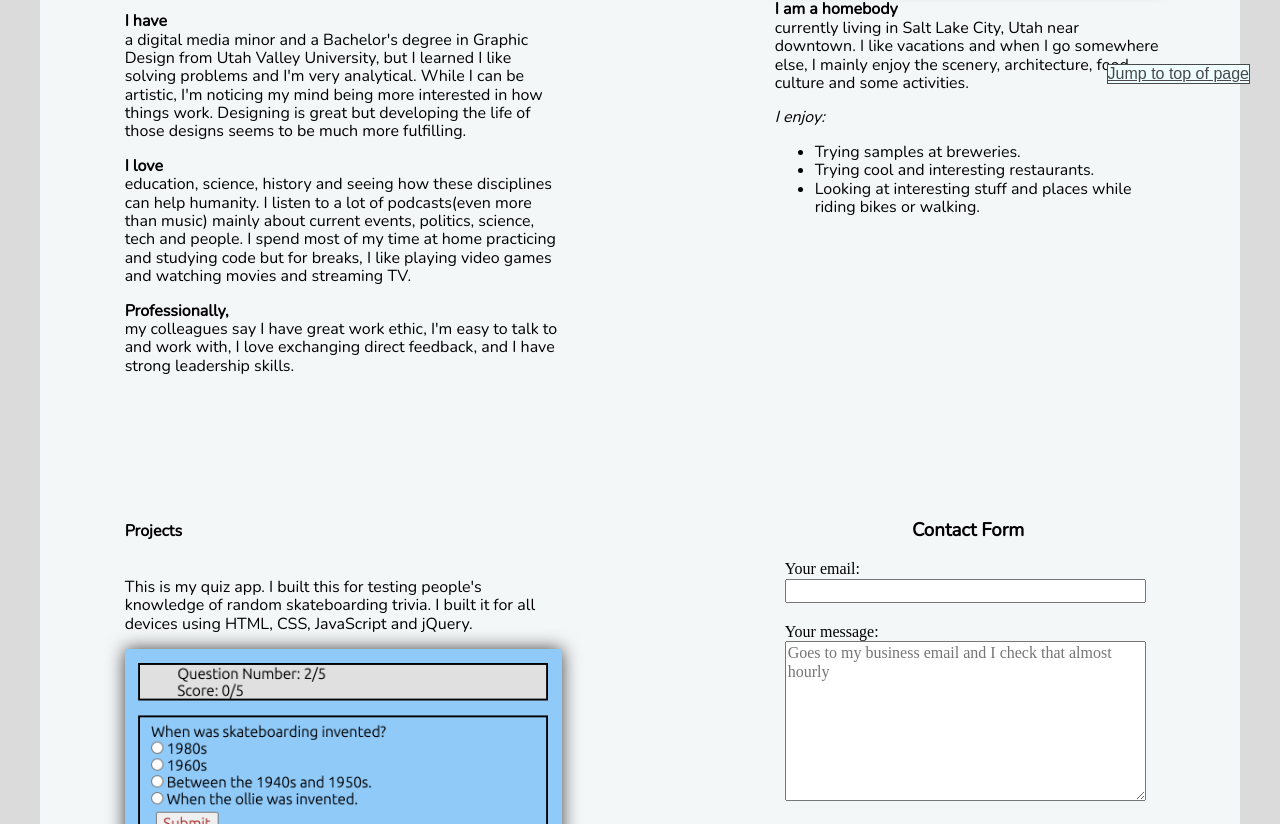
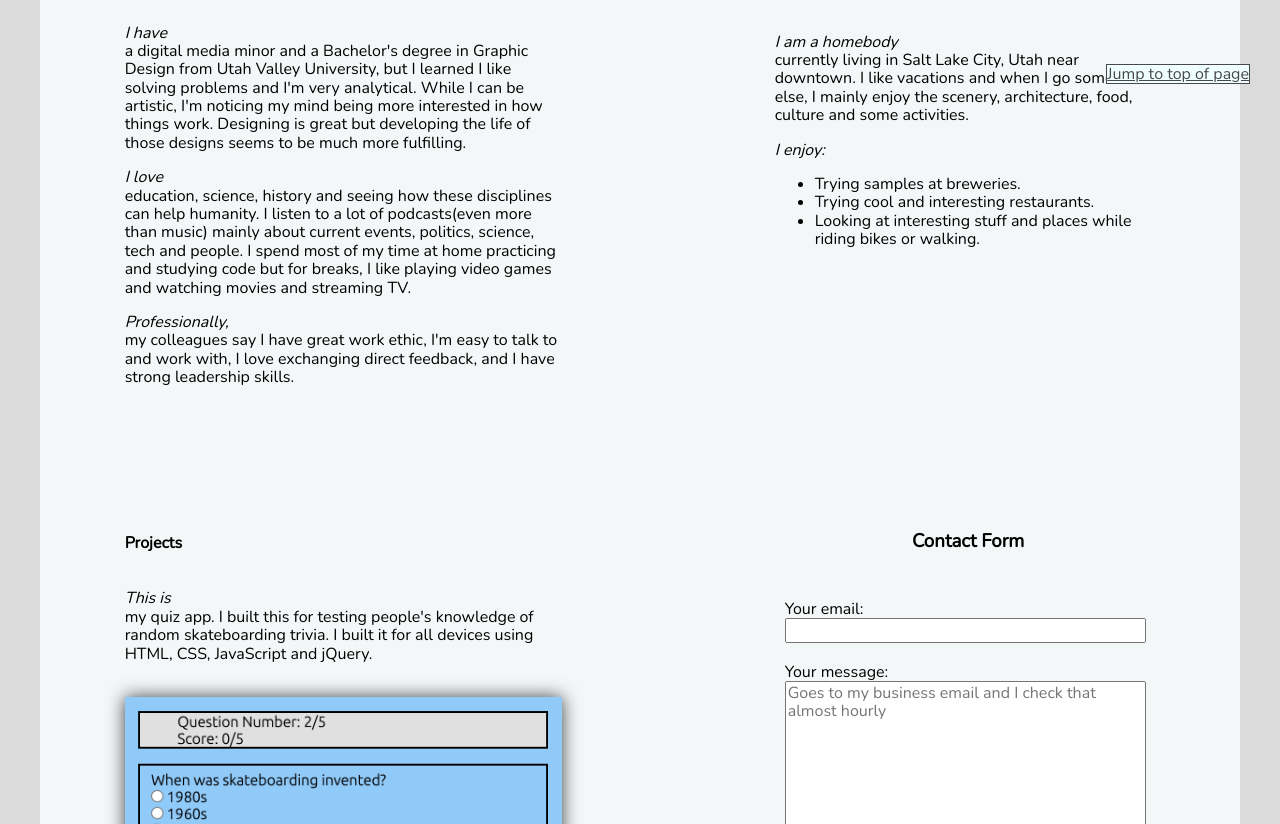
Before and after one commit to tomskateboarder/tomsFirstWebsite, a plain HTML site: page index.html in a window 1280 px wide. Shown: the part 696-1520 px from the top of the page. Drawn offline with nearby package versions, Linux system fonts and the light colour scheme.

Commit message:
better styling and margins.

```diff
--- a/index.html
+++ b/index.html
@@ -27,7 +27,6 @@
 
   </nav>
 </section>
-<hr>
 <main>
 <div class="grid-container">
   <div class="grid-item-col1-row1">
@@ -52,26 +51,26 @@
   </section>
   <section>
         <h4 id="Who Am I?">Who Am I?</h4>
-
+        <br>
 
 
         <article>
           <p>
-            <strong>I have</strong> a digital media minor and a Bachelor's degree in Graphic Design from Utah Valley University,
+            <em>I have</em> a digital media minor and a Bachelor's degree in Graphic Design from Utah Valley University,
             but I learned I like solving problems and I'm very analytical. While I can be artistic, I'm noticing my mind being
             more interested in how things work. Designing is great but developing the life of those designs seems to be much more fulfilling.
           </p>
 
 
           <p>
-            <strong>I love</strong>education, science, history and seeing how these disciplines can help humanity. I
+            <em>I love</em>education, science, history and seeing how these disciplines can help humanity. I
             listen to a lot of podcasts(even more than music) mainly about current events, politics, science, tech and
             people. I spend most of my time at home practicing and studying code but for breaks, I like
             playing video games and watching movies and streaming TV.
           </p>
 
           <p>
-            <strong>Professionally,</strong>my colleagues say I have great work ethic, I'm easy to talk to and work with, I love
+            <em>Professionally,</em>my colleagues say I have great work ethic, I'm easy to talk to and work with, I love
             exchanging direct feedback, and I have strong leadership skills.
           </p>
 
@@ -85,15 +84,17 @@
   <div class="grid-item-col2-row1">
     <section>
 
-      <!-- title for Intro section.-->
-
-        <h4 id="Where Do I Live?">Where Do I Live?</h4>
-
           <!-- article content, intro explaining who I am and where I'm located.-->
             <img src="./map.jpg" class="map" alt="Salt Lake City in a map of Utah.">
+            <br>
+            <br>
+            <!-- title for Intro section.-->
+
+            <h4 id="Where Do I Live?">Where Do I Live?</h4>
+            <br>
             <article>
               <p>
-                <strong>I am a homebody</strong> currently living in Salt Lake City, Utah near downtown. I like vacations and when I go somewhere else, I mainly enjoy the scenery, architecture, food, culture
+                <em>I am a homebody</em> currently living in Salt Lake City, Utah near downtown. I like vacations and when I go somewhere else, I mainly enjoy the scenery, architecture, food, culture
                 and some activities.
               </p>
               <p>
@@ -119,14 +120,14 @@
       </header>
           <article>
             <p>
-              This is my quiz app. I built this for testing people's knowledge of random skateboarding trivia.
+              <em>This is</em> my quiz app. I built this for testing people's knowledge of random skateboarding trivia.
               I built it for all devices using HTML, CSS, JavaScript and jQuery.
             </p>
           </article>
-
+            <br>
               <img src="./quiz-snapshot.png" class="quiz" alt="web app">
 
-
+            <br>
             <p>
               ...and more will be posted when ready :)
             </p>
@@ -145,6 +146,7 @@
 
 
       <h3 id="Contact Form">Contact Form</h3>
+      <br>
       <!-- form -->
         <div class="form">
           <form action="https://formspree.io/f/xaylbyvb" method="POST">
@@ -167,7 +169,7 @@
       <a href="#top" class="top">Jump to top of page</a>
          <!-- links to linkedIn, gitHub and email.-->
          <footer>
-         <hr>
+
     <div class="contact-links">
       <p>
         <a href="https://www.linkedin.com/in/tom-evans-1164a677/" target="_blank">LinkedIn</a>
--- a/style.css
+++ b/style.css
@@ -24,7 +24,34 @@ body {
   grid-column-end: 1;
   grid-row-start: 1;
   grid-row-end: 1;
-  padding: 30px;
+  padding: 20px;
+
+}
+
+.grid-item-col2-row1 {
+  grid-column-start: 1;
+  grid-column-end: 1;
+  grid-row-start: 2;
+  grid-row-end: 2;
+  padding: 20px;
+
+}
+
+.grid-item-col1-row2 {
+  grid-column-start: 1;
+  grid-column-end: 1;
+  grid-row-start: 3;
+  grid-row-end: 3;
+  padding: 20px;
+
+}
+
+.grid-item-col2-row2 {
+  grid-column-start: 1;
+  grid-column-end: 1;
+  grid-row-start: 4;
+  grid-row-end: 4;
+  padding: 20px;
 
 }
 
@@ -49,18 +76,21 @@ header {
   display: flex;
   width: auto;
   filter: drop-shadow(0 0 0.55rem rgb(63, 63, 63));
+
 }
 
 .map {
   display: flex;
   width: 100%;
   filter: drop-shadow(0 0 0.55rem rgb(63, 63, 63));
+
 }
 
 .quiz {
   filter: drop-shadow(0 0 0.55rem rgb(63, 63, 63));
   display: flex;
   width: 100%;
+
 }
 
 
@@ -85,7 +115,7 @@ h1, h2 {
 
 /* stylize links. */
 a {
-  font-family: Arial, Helvetica, sans-serif;
+  font-family: 'Nunito', sans-serif;
   text-align: center;
 }
 
@@ -122,6 +152,7 @@ hr {
 .form {
   flex: 2;
   margin: 10px;
+  font-family: 'Nunito', sans-serif;
 }
 
 .contact-links {
```
